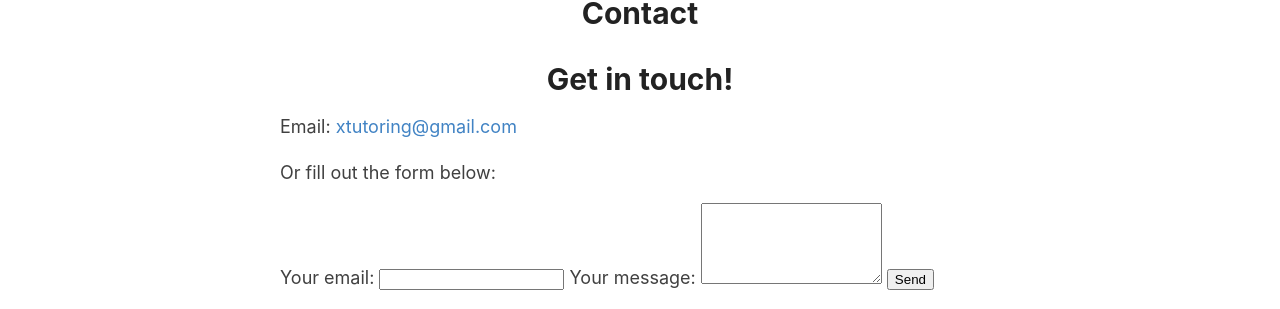
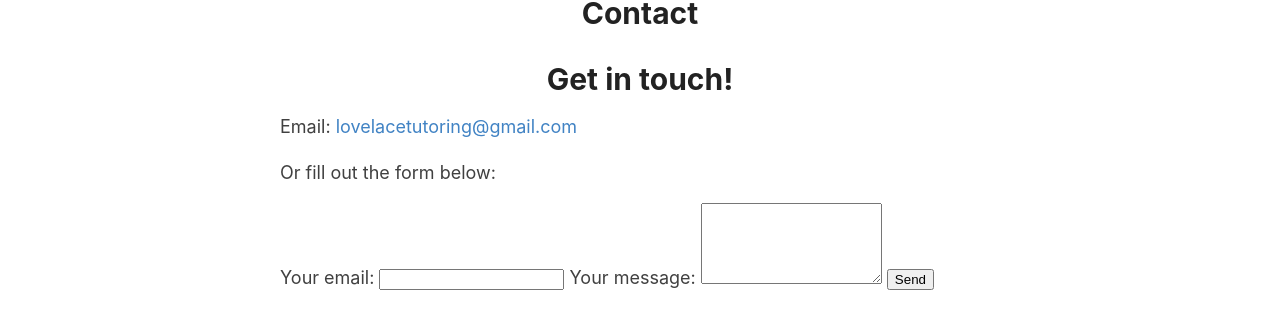
Before and after one commit to lovelacetutoring/lovelacetutoring.github.io, a Jekyll site: the page built from _pages/contact.md, in a window 1280 px wide. Shown: the part 146-455 px from the top of the page. Built offline with Jekyll 4.4.1, drawn with Linux system fonts in a browser that asks for light colours.

Commit message:
Update contact.md

```diff
--- a/_pages/contact.md
+++ b/_pages/contact.md
@@ -7,7 +7,7 @@ title: Contact
 <section id="contact">
   <h1>Get in touch!</h1>
 
-  <p>Email: <a href="mailto:xtutoring@gmail.com">xtutoring@gmail.com</a></p>
+  <p>Email: <a href="mailto:lovelacetutoring@gmail.com">lovelacetutoring@gmail.com</a></p>
 
   <p>Or fill out the form below:</p>
 
```
